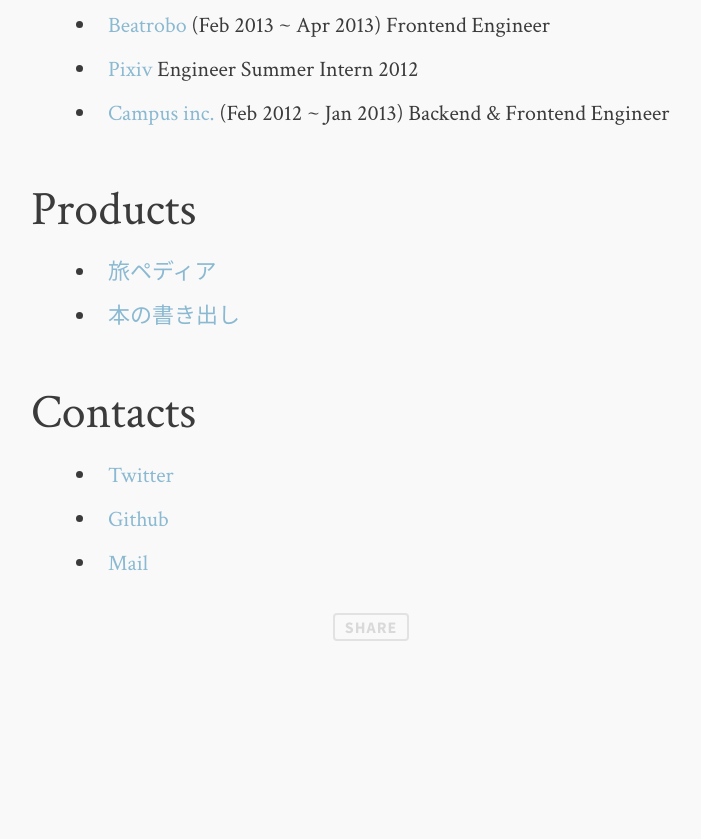
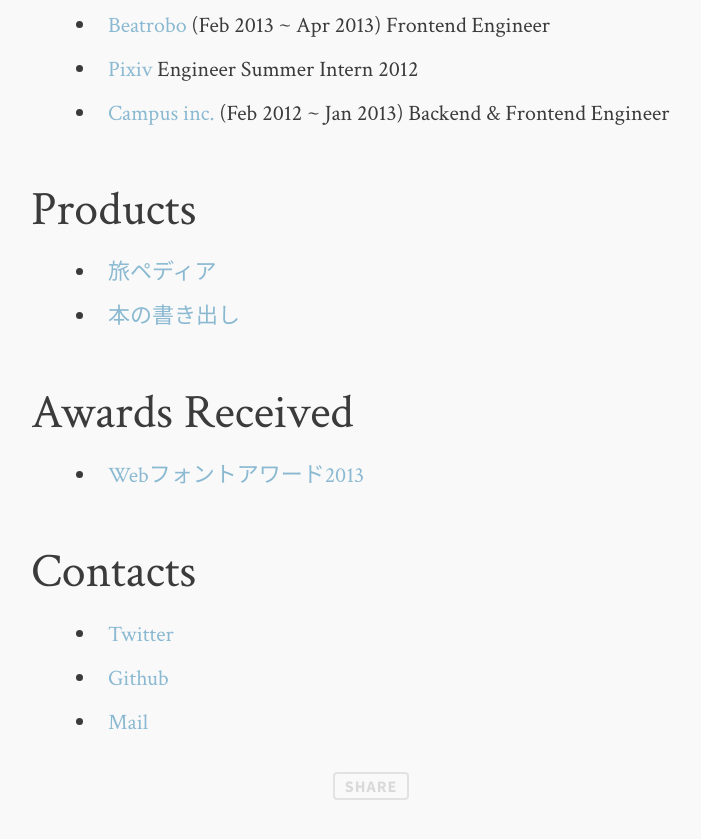
Before and after one commit to takashi/takashi.github.io, a Jekyll site: the page built from about.md, in a window 1280 px wide and 900 px high, scrolled down 752 px. Shown: the top 839 px of the window, without its empty margins (269-970 px from the left). Built offline with Jekyll 4.4.1, drawn with Linux system fonts in a browser that asks for light colours; Markdown is read by kramdown in place of the engine named in the settings; comment, search, counter and statistics services are not loaded; before the commit the page ends 1493 px from its top, so only the background shows below that.

Commit message:
add awards received

```diff
--- a/about.md
+++ b/about.md
@@ -22,6 +22,9 @@ tags: [about]
 - [旅ペディア](http://tabipedia.net)
 - [本の書き出し](http://kakidashi.com)
 
+## Awards Received
+- [Webフォントアワード2013](http://book.mynavi.jp/wd/webfont/2013/)
+
 ## Contacts
 - [Twitter](http://twitter.com/tak0303)
 - [Github](https://github.com/takashi)
```
